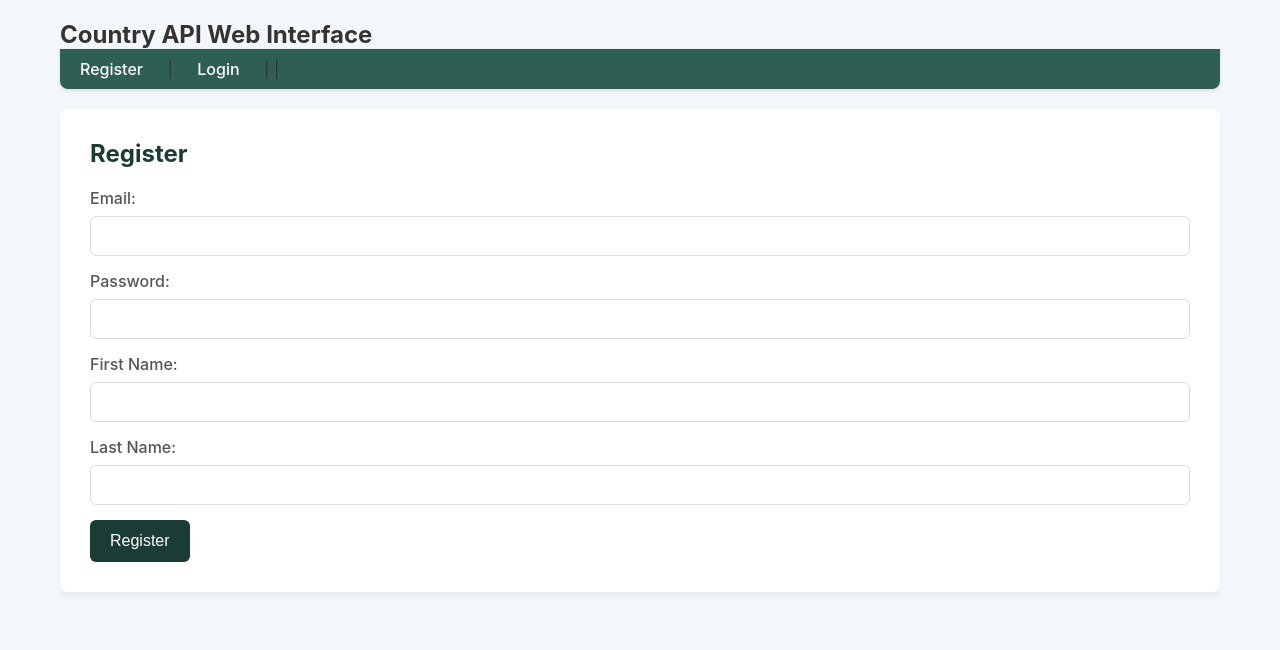
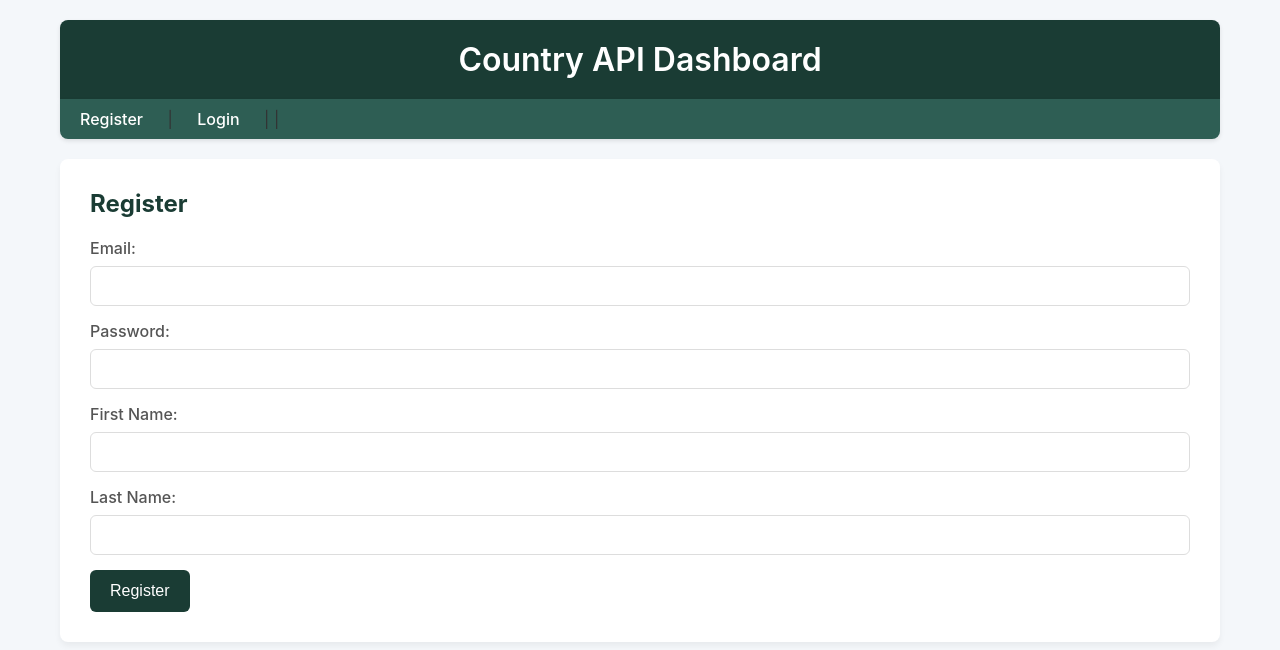
Before and after one commit to ChalanaSangeeth123/server-side-cw, a React (Create React App) app in the folder frontend/: page / in a window 1280 px wide. Shown: the top 650 px of the page. Built offline with nearby package versions, Linux system fonts and the light colour scheme.

Commit message:
update build folder

```diff
--- a/frontend/src/App.js
+++ b/frontend/src/App.js
@@ -13,7 +13,9 @@ const App = () => {
     return (
         <Router>
             <div className="app">
-                <h2>Country API Web Interface</h2>
+                <div className="header">
+                    <h2>Country API Dashboard</h2>
+                </div>
                 <nav>
                     <Link to="/">Register</Link> | <Link to="/login">Login</Link> |
                     {loggedIn && <Link to="/apikey">Generate API Key</Link>} |
```
Also changed, not shown: 1 other file (tests, documents, lock files or other folders).
